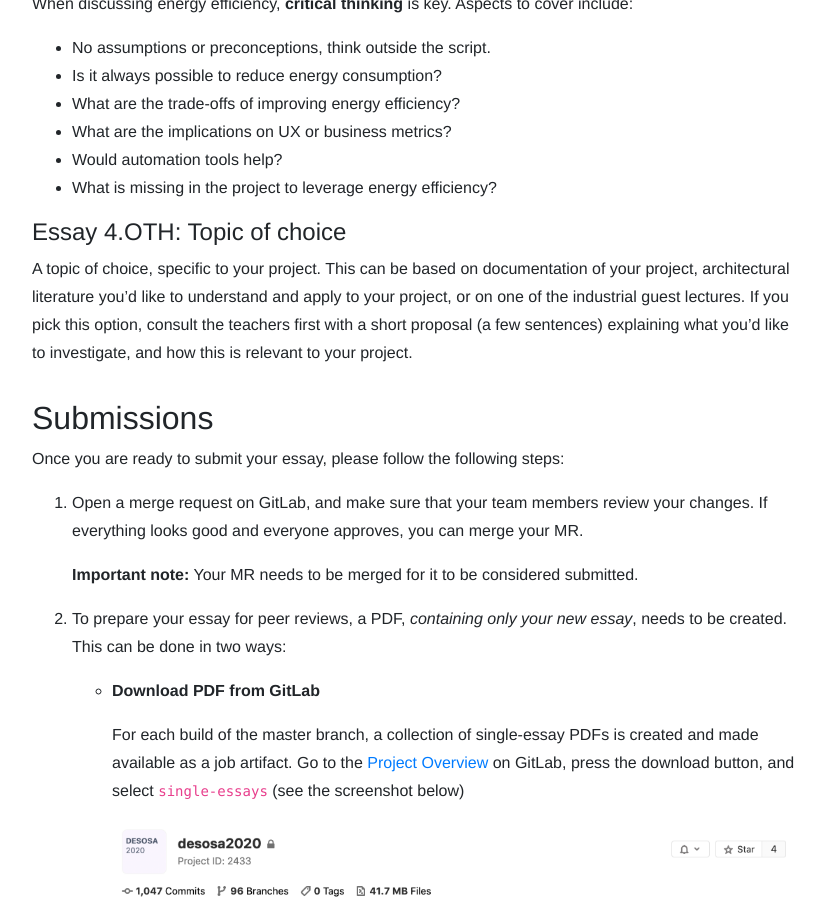
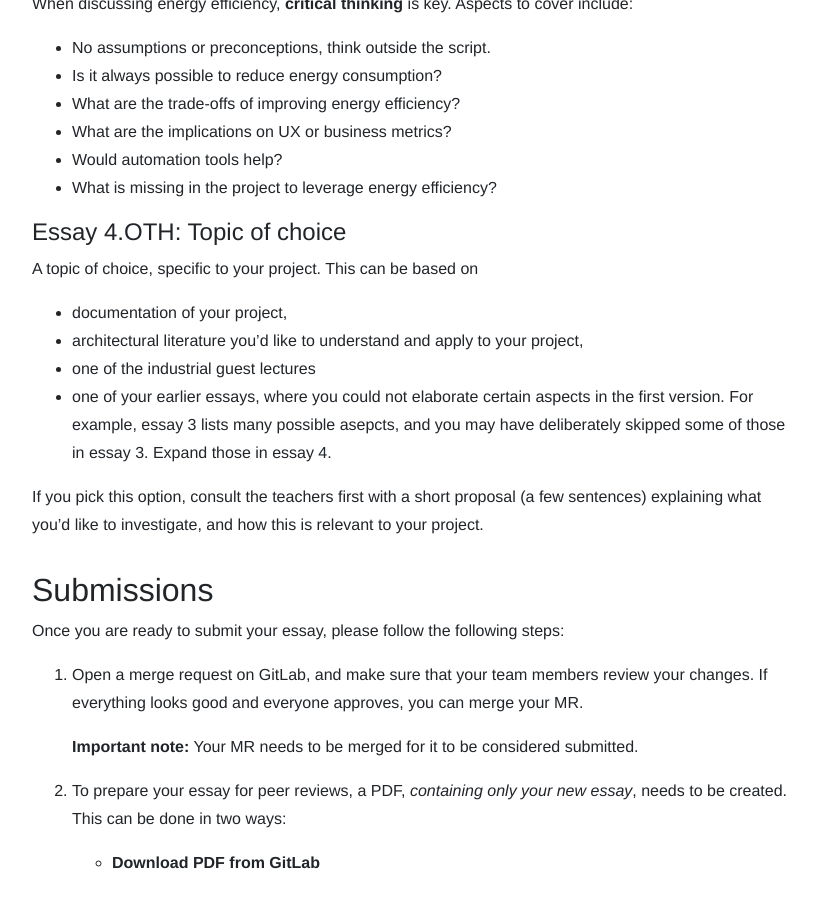
Before and after one commit to SERG-Delft/delftswa, a Jekyll site: the page built from 2020/assignment.md, in a window 1280 px wide and 900 px high, scrolled down 6442 px. Shown: the whole window, without its empty margins (224-1049 px from the left). Built offline with Jekyll 4.4.1, drawn with Linux system fonts in a browser that asks for light colours.

Commit message:
Expand assignment 4

```diff
--- a/2020/assignment.md
+++ b/2020/assignment.md
@@ -231,16 +231,21 @@ When discussing energy efficiency, **critical thinking** is key. Aspects to cove
 - Would automation tools help?
 - What is missing in the project to leverage energy efficiency?
 
+
 <!--
-#### Essay 4.ETH: Ethics
-
-
 #### Essay 5.QUA: Deeper Quality Assessment
 -->
 
 #### Essay 4.OTH: Topic of choice
 
-A topic of choice, specific to your project. This can be based on documentation of your project, architectural literature you'd like to understand and apply to your project, or on one of the industrial guest lectures. If you pick this option, consult the teachers first with a short proposal (a few sentences) explaining what you'd like to investigate, and how this is relevant to your project.
+A topic of choice, specific to your project. This can be based on
+
+- documentation of your project,
+- architectural literature you'd like to understand and apply to your project,
+- one of the industrial guest lectures
+- one of your earlier essays, where you could not elaborate certain aspects in the first version. For example, essay 3 lists many possible asepcts, and you may have deliberately  skipped some of those in essay 3. Expand those in essay 4.
+
+If you pick this option, consult the teachers first with a short proposal (a few sentences) explaining what you'd like to investigate, and how this is relevant to your project.
 
 
 <!--
```
